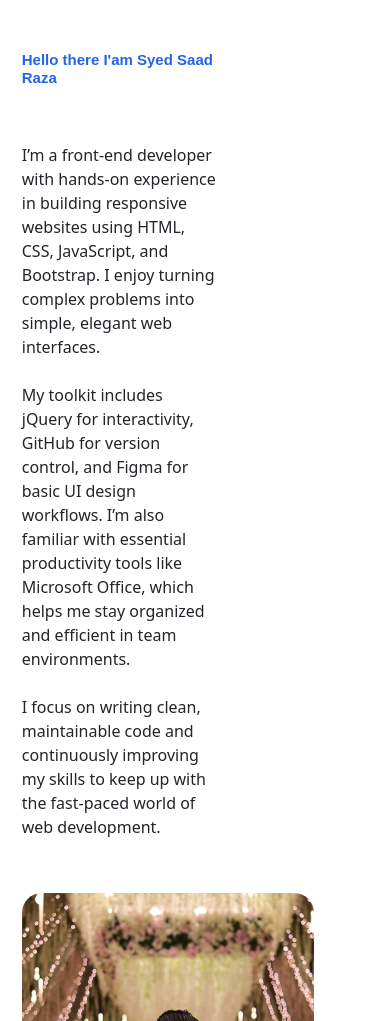
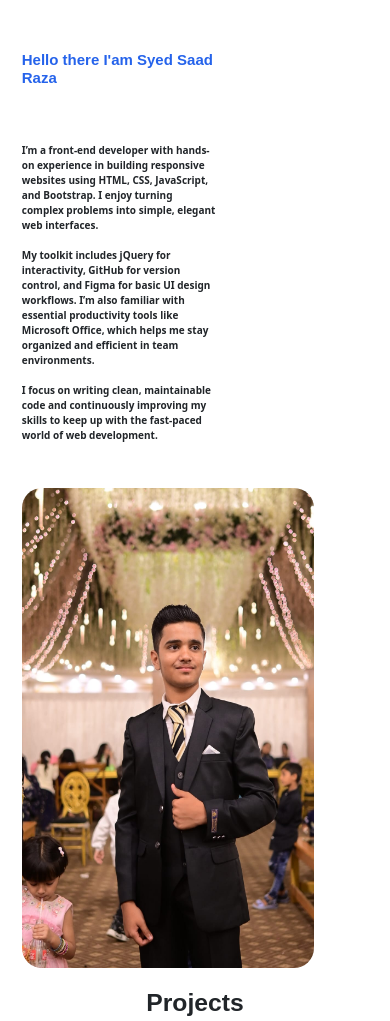
Before and after one commit to Syed-Saad1/My-Portfolio, a plain HTML site: page index.html in a window 390 px wide. Shown: the part 1015-2036 px from the top of the page. Drawn offline with nearby package versions, Linux system fonts and the light colour scheme.

Commit message:
five commit

```diff
--- a/index.html
+++ b/index.html
@@ -65,7 +65,7 @@
                 <h2 class="h3">Hello there I'am Syed Saad Raza</h2>
 
                 <br> <br>
-                <p>I’m a front-end developer with hands-on experience in building responsive websites using HTML, CSS,
+                <p class="p">I’m a front-end developer with hands-on experience in building responsive websites using HTML, CSS,
                     JavaScript, and Bootstrap. I enjoy turning complex problems into simple, elegant web interfaces.
                     <br> <br>
 
--- a/style.css
+++ b/style.css
@@ -122,7 +122,10 @@
     margin-left: 50px;
     margin-top: 50px;
 }
-
+.p{
+    font-size: 20px;
+    font-weight: bolder;
+}
 .h3 {
     font-weight: bolder;
     font-family: Arial, Helvetica, sans-serif;
@@ -196,6 +199,11 @@ span{
     font-size: 40px;
     font-weight: bolder;
 }
+
+.p{
+    font-size: 10px;
+    font-weight: bold;
+}
     .About-Detail h2 {
         font-size: 15px;
     }
```
